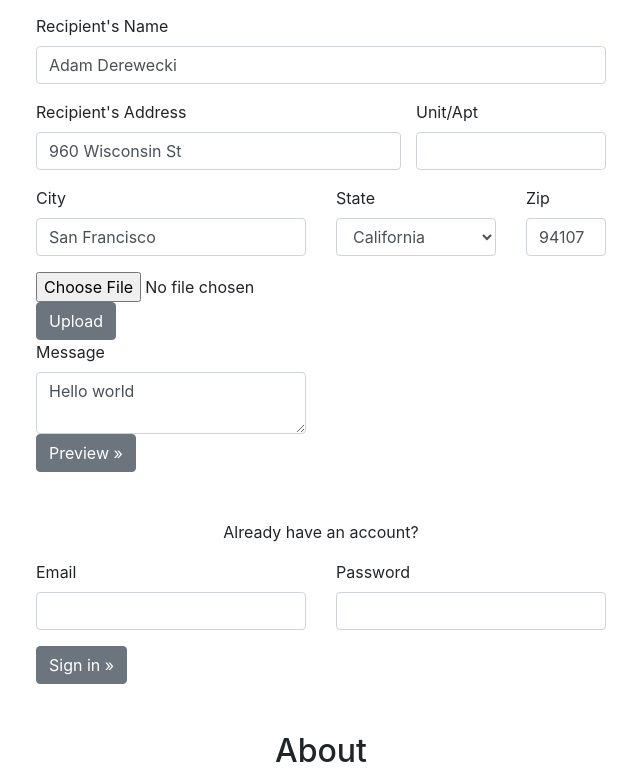
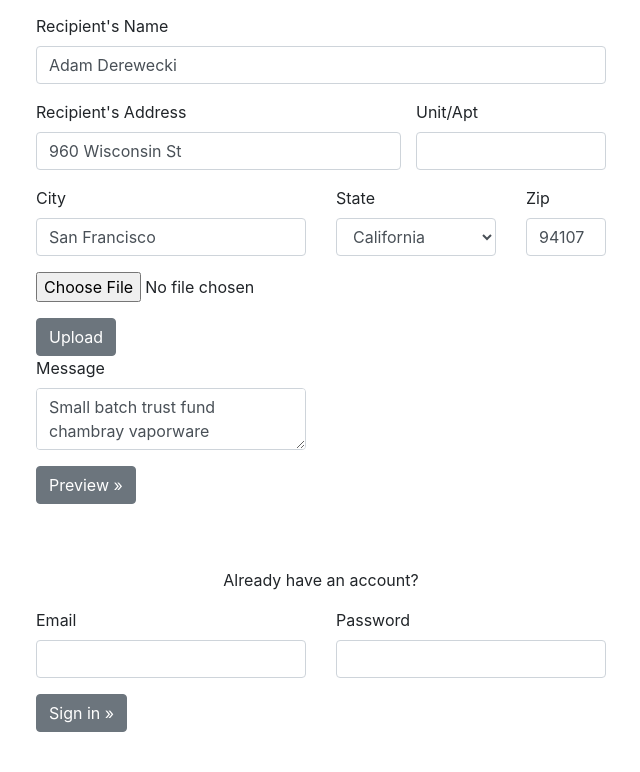
Before and after one commit to derwiki/postcardmailerfe, a React (Create React App) app: page / in a window 1280 px wide. Shown: the part 778-1550 px from the top of the page, without its empty margins (319-959 px from the left). Built offline with nearby package versions, Linux system fonts and the light colour scheme.

Commit message:
upload progress, preview progress, everything works inline

```diff
--- a/src/components/PhotoUploadComponent.tsx
+++ b/src/components/PhotoUploadComponent.tsx
@@ -1,28 +1,68 @@
 import React from "react";
 import { Input, Button } from "reactstrap";
 import uploadPhoto from "../services/Aws";
+import { ManagedUpload } from "aws-sdk/clients/s3";
 
 class PhotoUploadComponent extends React.Component<any, any> {
     constructor(props: any) {
         super(props);
         this.handleClick = this.handleClick.bind(this);
+        this.state = {
+            finishedUploading: false,
+            ...props.state
+        };
     };
 
     handleClick(ev: any) {
         console.log('in handleClick');
         ev.preventDefault();
-        const photoUrl = uploadPhoto();
+        const { photoUrl, managedUpload } = uploadPhoto();
+
+        managedUpload.on("httpUploadProgress", (progress: ManagedUpload.Progress) => {
+            const uploadPercentProgress = `${Math.round(100 * progress.loaded / progress.total)}%`;
+            this.setState({uploadPercentProgress});
+            if (progress.loaded == progress.total) {
+                console.log('finishedUploading');
+                setTimeout(() => this.setState({uploadPercentProgress: null, finishedUploading: true, photoUrl}), 500);
+            }
+        })
+        const promise = managedUpload.promise();
+
+        promise.then(
+            function() {
+                console.log("Successfully uploaded photo.");
+            },
+            function(err: any) {
+                return console.log("There was an error uploading your photo: ", err.message);
+            }
+        );
+
         // @ts-ignore
         window.photoUrl = photoUrl;
         console.log(`photoUrl`, photoUrl);
     };
 
+    // this is rendering too soon because photoUrl is set before it's finished uploading
     render() {
+        // @ts-ignore
+        const {photoUrl, finishedUploading, uploadPercentProgress} = this.state;
+        const maybePreview = finishedUploading ? (
+            <div><img src={photoUrl} width="500" height="375"></img></div>
+        ) : null
+
         return (
-            <>
-                <Input type="file" name="photoupload" id="photoupload" />
-                <Button onClick={this.handleClick} >Upload</Button>
-            </>
+            <div id="photoUploadComponent">
+                <div>
+                    <Input type="file" name="photoupload" id="photoupload" />
+                </div>
+                <div>
+                    {uploadPercentProgress}
+                    {maybePreview}
+                </div>
+                <div>
+                    <Button onClick={this.handleClick} className="mt-3">Upload</Button>
+                </div>
+            </div>
         )
     }
 }
--- a/src/components/SignupComponent.tsx
+++ b/src/components/SignupComponent.tsx
@@ -1,5 +1,5 @@
 import React from "react"
-import { Row, Col } from 'reactstrap';
+import { Row, Col, Spinner } from 'reactstrap';
 import { Button, Form, FormGroup, Label, Input } from 'reactstrap';
 import PhotoUploadComponent from "./PhotoUploadComponent";
 
@@ -7,7 +7,10 @@ import PhotoUploadComponent from "./PhotoUploadComponent";
 class SignupNameAddressComponent extends React.Component<any, any> {
     constructor(props: any) {
         super(props);
-        this.state = props.state;
+        this.state = {
+            previewRendering: false,
+            ...props.state,
+        }
     }
 
 
@@ -137,7 +140,7 @@ class SignupComponent extends React.Component {
             from_city: 'San Francisco',
             from_state: 'CA',
             from_postal_code: '94107',
-            message: 'Hello world',
+            message: 'Small batch trust fund chambray vaporware lumbersexual deep v. Vaporware hexagon post-ironic pour-over green juice sustainable intelligentsia tbh tilde organic normcore cliche hoodie air plant mustache. Butcher iPhone post-ironic lo-fi tacos, tumeric neutra vaporware 8-bit activated charcoal tumblr leggings copper mug aesthetic meh.',
         };
         this.handleSubmit = this.handleSubmit.bind(this);
         this.handleFormChange = this.handleFormChange.bind(this);
@@ -265,7 +268,7 @@ class SignupComponent extends React.Component {
                 const backThumbnail = BackThumbnails.Large;
                 const frontThumbnail = FrontThumbnails.Large;
                 const renderedPdf = RenderedPdf;
-                setTimeout(() => this.setState({ backThumbnail, frontThumbnail, renderedPdf }), 500);
+                setTimeout(() => this.setState({ backThumbnail, frontThumbnail, renderedPdf, previewRendering: false }), 1500);
                 console.log('success backThumbnail', backThumbnail);
                 console.log('success frontThumbnail', frontThumbnail);
             })
@@ -279,6 +282,7 @@ class SignupComponent extends React.Component {
             }).then(resp => postcardPreviewPostSuccess(resp))
               .catch(resp => console.error('catch', resp));
         }
+        this.setState({previewRendering: true});
         postcardPreviewPost(request);
     }
 
@@ -296,12 +300,23 @@ class SignupComponent extends React.Component {
         // @ts-ignore
         const { backThumbnail, frontThumbnail, renderedPdf } = this.state;
         const maybePreview = backThumbnail && frontThumbnail ? (
-            <div>
-                <img src={backThumbnail}></img>
-                <img src={frontThumbnail}></img>
-                <embed src={renderedPdf} width="500" height="375" />
-            </div>
-        ) : null
+            <>
+                <div>
+                    <img src={backThumbnail}></img>
+                </div>
+                <div>
+                    <img src={frontThumbnail}></img>
+                </div>
+            </>
+        ) : null;
+        // @ts-ignore
+        const maybePreviewRendering = this.state.previewRendering ? (
+            <Spinner color="primary" />
+        ) : null;
+
+        const sendIt = backThumbnail && frontThumbnail ? (
+            <Button color="primary" size="xl" className="mt-3">Send Now »</Button>
+        ) : null;
 
         return (
             <Form className='w-100' onSubmit={(values) => { this.handleSubmit(values) }} >
@@ -309,7 +324,7 @@ class SignupComponent extends React.Component {
                 <SignupNameAddressComponent labelPrefix={"Recipient's"} formPrefix={"to"} state={this.state} handleFormChange={this.handleFormChange}/>
                 <Row>
                     <Col className='col-xl-3 offset-xl-3 col-lg-4 offset-lg-2 col-md-4 offset-md-2 text-left pl-0'>
-                        <PhotoUploadComponent onChange={this.handleFormChange} />
+                        <PhotoUploadComponent onChange={this.handleFormChange} state={this.state} />
                     </Col>
                 </Row>
                 <Row>
@@ -320,12 +335,19 @@ class SignupComponent extends React.Component {
                 </Row>
                 <Row>
                     <Col className='col-xl-3 offset-xl-3 col-lg-4 offset-lg-2 col-md-4 offset-md-2 text-left pl-0'>
-                        <Button color="secondary" size="xl">Preview »</Button>
+                        <Button color="secondary" size="xl" className="mt-3">Preview »</Button>
                     </Col>
                 </Row>
-                {maybePreview}
                 <Row>
-
+                    <Col className='col-xl-3 offset-xl-3 col-lg-4 offset-lg-2 col-md-4 offset-md-2 text-left pl-0 mt-3'>
+                        {maybePreviewRendering}
+                        {maybePreview}
+                    </Col>
+                </Row>
+                <Row>
+                    <Col className='col-xl-3 offset-xl-3 col-lg-4 offset-lg-2 col-md-4 offset-md-2 text-left pl-0'>
+                        {sendIt}
+                    </Col>
                 </Row>
             </Form>
         );
--- a/src/services/Aws.ts
+++ b/src/services/Aws.ts
@@ -1,4 +1,5 @@
 import AWS from 'aws-sdk';
+import { exception } from 'console';
 
 const albumBucketName = "assets.postcardmailer.us";
 const bucketRegion = "us-east-1";
@@ -34,13 +35,19 @@ const extensionToMimeType: { [extension: string]: string} = {
     'png': 'image/png'
 }
 
-const uploadPhoto = () => {
+interface UploadPhoto {
+  photoUrl: string;
+  managedUpload: any;
+}
+
+const uploadPhoto = (): UploadPhoto => {
     // @ts-ignore
     const photoupload = document.getElementById("photoupload");
     // @ts-ignore
     const files  = photoupload.files;
     if (!files.length) {
-      return alert("Please choose a file to upload first.");
+      // @ts-ignore
+      throw `Please choose a file to upload first`;
     }
     const file = files[0];
     const { name } = file;
@@ -52,7 +59,6 @@ const uploadPhoto = () => {
     const photoUrl = `https://s3.amazonaws.com/assets.postcardmailer.us/${photoKey}`
 
     // Use S3 ManagedUpload class as it supports multipart uploads
-    console.log("uploading file");
     const params = {
         Bucket: albumBucketName,
         Key: photoKey,
@@ -60,19 +66,9 @@ const uploadPhoto = () => {
         ACL: "public-read",
         ContentType: extensionToMimeType[suffix]
     };
-    console.log('params', params);
-    const upload = new AWS.S3.ManagedUpload({ params });
-    const promise = upload.promise();
+    const managedUpload = new AWS.S3.ManagedUpload({ params });
 
-    promise.then(
-      function(data) {
-        console.log("Successfully uploaded photo.");
-      },
-      function(err) {
-        return console.log("There was an error uploading your photo: ", err.message);
-      }
-    );
-    return photoUrl;
+    return {photoUrl, managedUpload};
   }
 
 export default uploadPhoto;
```
